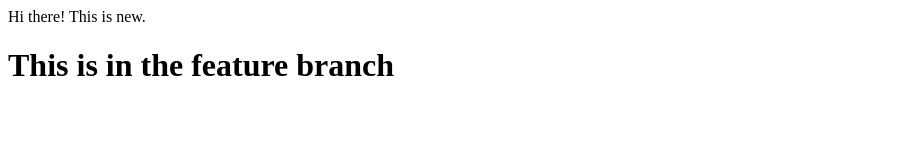
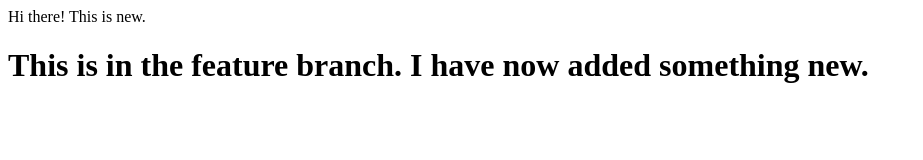
Before and after one commit to rwrogers8/demo2, a plain HTML site: page index.html in a window 1280 px wide. Shown: the whole page, without its empty margins (0-923 px from the left). Drawn offline with Linux system fonts and the light colour scheme.

Commit message:
added a new line

```diff
--- a/index.html
+++ b/index.html
@@ -1,2 +1,2 @@
 <div>Hi there! This is new.</div>
-<h1> This is in the feature branch</h1>
+<h1> This is in the feature branch. I have now added something new.</h1>
```
